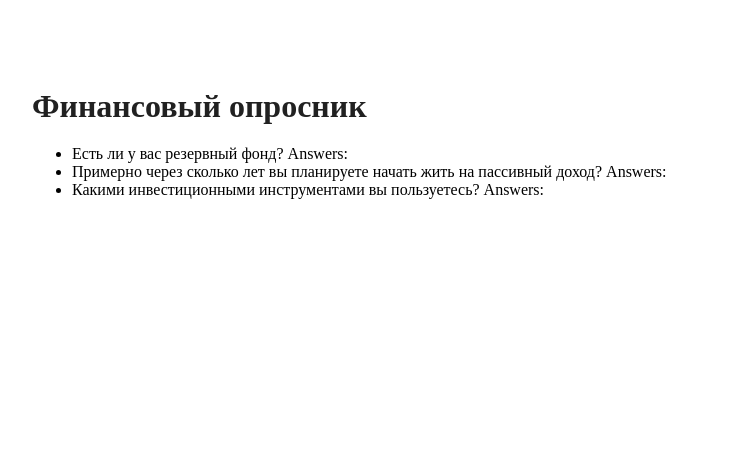
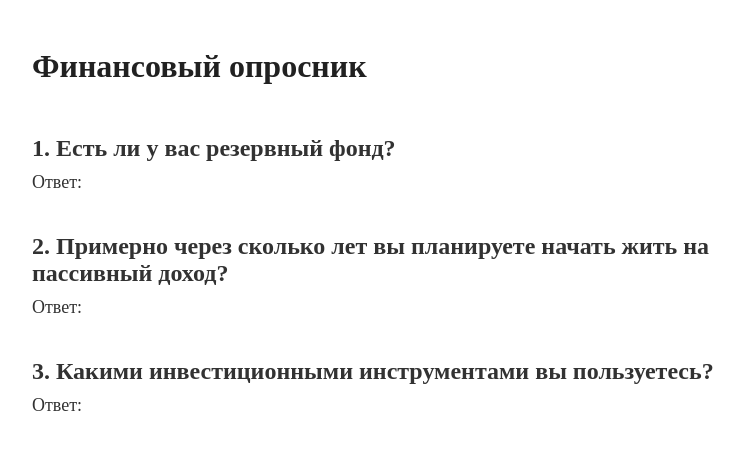
Before and after one commit to PinCatS/questionnaire, an Angular app: page /results in a window 1280 px wide. Shown: the top 450 px of the page, without its empty margins (248-992 px from the left). Built offline with nearby package versions, Linux system fonts and the light colour scheme.

Commit message:
feat: Add results styling

```diff
--- a/src/app/app.component.css
+++ b/src/app/app.component.css
@@ -1,11 +1,13 @@
 .app {
   max-width: 720px;
   margin: 0 auto;
-  padding-top: 80px;
+  padding-top: 40px;
 }
 
 .app__header {
   margin: 0 auto;
   margin-bottom: 20px;
   color: #212121;
+  font-size: 32px;
+  font-weight: bold;
 }
--- a/src/app/questionnaire/questionnaire.component.ts
+++ b/src/app/questionnaire/questionnaire.component.ts
@@ -48,7 +48,7 @@ export class QuestionnaireComponent implements OnInit {
       if (isSelected) answers.push(option);
     }
 
-    return answers.join();
+    return answers.join(', ');
   }
 
   private nextQuestion() {
--- a/src/app/results/results.component.css
+++ b/src/app/results/results.component.css
@@ -0,0 +1,17 @@
+.results {
+  margin: 50px 0 0 0;
+  padding: 0;
+  list-style-type: none;
+  color: #323232;
+}
+
+.results__item-header {
+  font-size: 24px;
+  font-weight: bold;
+  margin: 0 0 10px 0;
+}
+
+.results__item-text {
+  margin: 0 0 40px 0;
+  font-size: 18px;
+}
--- a/src/app/results/results.component.html
+++ b/src/app/results/results.component.html
@@ -1,6 +1,8 @@
-<ul>
-  <li *ngFor="let question of questions">
-    {{ question.question }}
-    Answers: {{ getAnswer(question.id) }}
+<ul class="results">
+  <li class="results__item" *ngFor="let question of questions">
+    <h2 class="results__item-header">
+      {{ question.id.toString() + ". " + question.question }}
+    </h2>
+    <p class="results__item-text">Ответ: {{ getAnswer(question.id) }}</p>
   </li>
 </ul>
```
